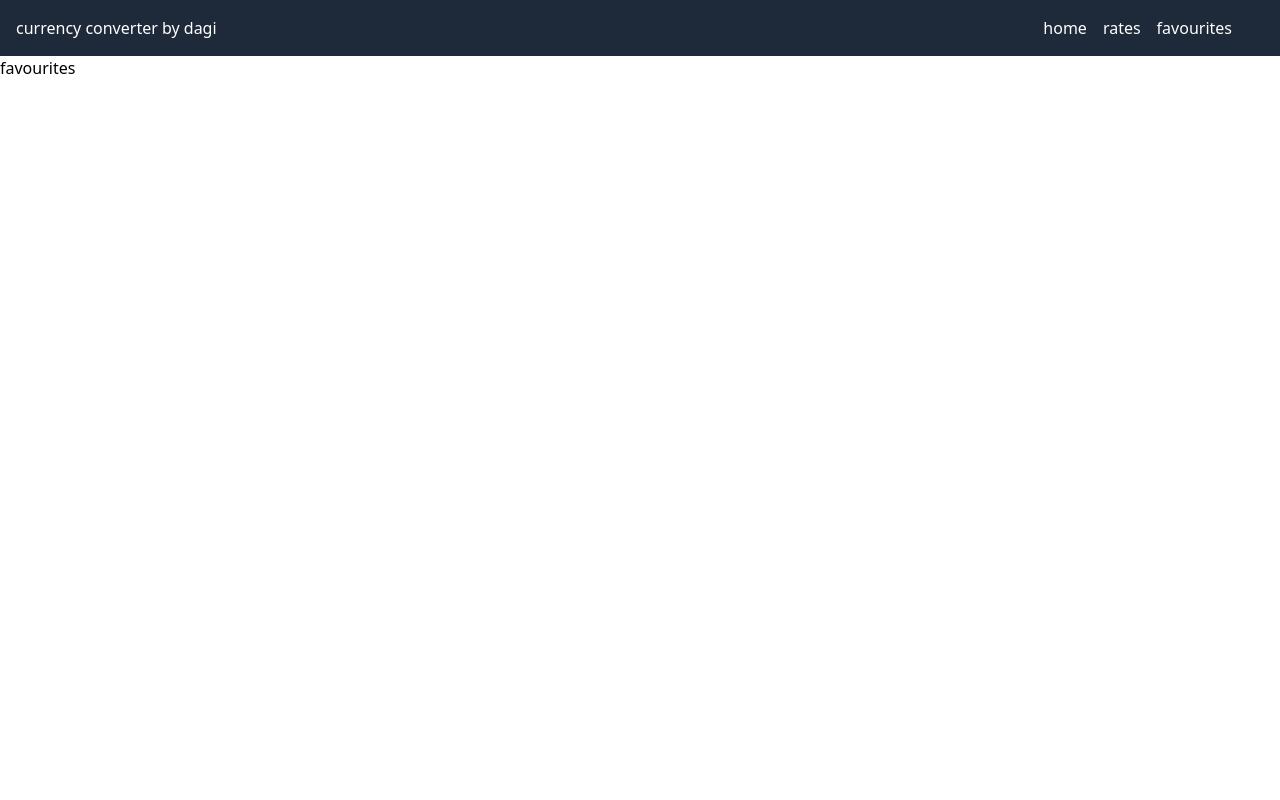
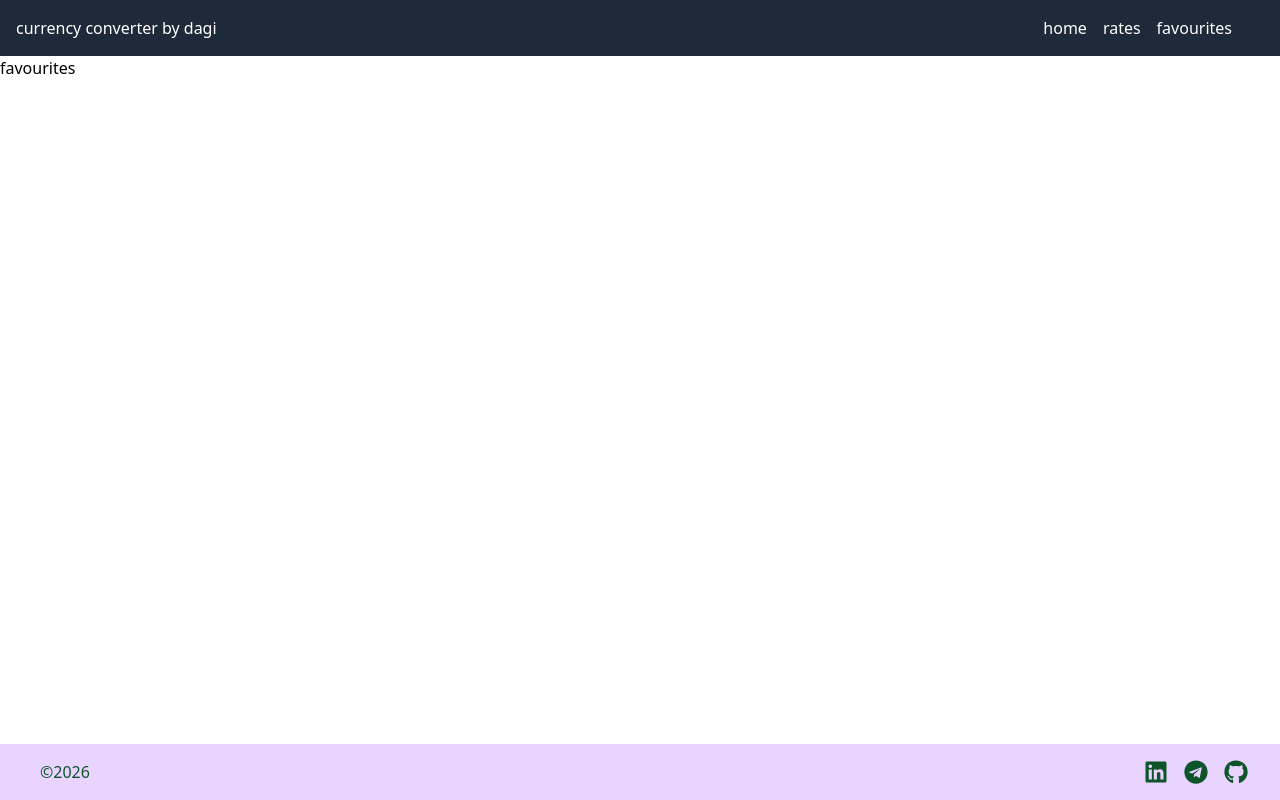
Before and after one commit to dagix7/currency-converter, a Next.js app: page /favourites in a window 1280 px wide. Built offline with nearby package versions, Linux system fonts and the light colour scheme.

Commit message:
finished working on the footer and also modified the styles in the root layout

```diff
--- a/app/layout.tsx
+++ b/app/layout.tsx
@@ -1,6 +1,7 @@
 
 import "./globals.css";
 import Navbar from "@/components/Navbar";
+import Footer from "@/components/footer";
 
 export default function RootLayout({
   children,
@@ -9,9 +10,10 @@ export default function RootLayout({
 }>) {
   return (
     <html lang="en">
-      <body>
+      <body className="flex flex-col min-h-screen justify-between">
         <Navbar/>
-        {children}
+        <div className="grow">{children}</div>
+        <Footer/>
       </body>
     </html>
   );
--- a/components/footer.tsx
+++ b/components/footer.tsx
@@ -0,0 +1,18 @@
+import Link from "next/link";
+import { FaLinkedin,FaTelegram,FaGithub } from 'react-icons/fa';
+export default function (){
+
+
+    return(
+
+        <footer className="flex  items-center pr-2 bg-purple-200 min-w-fit justify-between p-4 text-green-900">
+           <div className="ml-6">  &copy;{new Date().getFullYear()}</div>
+           <div className="socials flex gap-4 mr-6">
+              <Link href=" https://www.linkedin.com/in/dagim-asnake/"> <FaLinkedin className="h-6 w-6" /></Link>
+              <Link href="https://t.me/dagi_as"> <FaTelegram className="h-6 w-6" /></Link>
+              <Link href="https://github.com/dagix7"> <FaGithub className="h-6 w-6" /></Link>
+           </div>
+
+        </footer>
+    )
+}
--- a/package.json
+++ b/package.json
@@ -11,7 +11,8 @@
   "dependencies": {
     "next": "16.1.6",
     "react": "19.2.3",
-    "react-dom": "19.2.3"
+    "react-dom": "19.2.3",
+    "react-icons": "^5.5.0"
   },
   "devDependencies": {
     "@tailwindcss/postcss": "^4",
```
Also changed, not shown: 1 other file (tests, documents, lock files or other folders).
